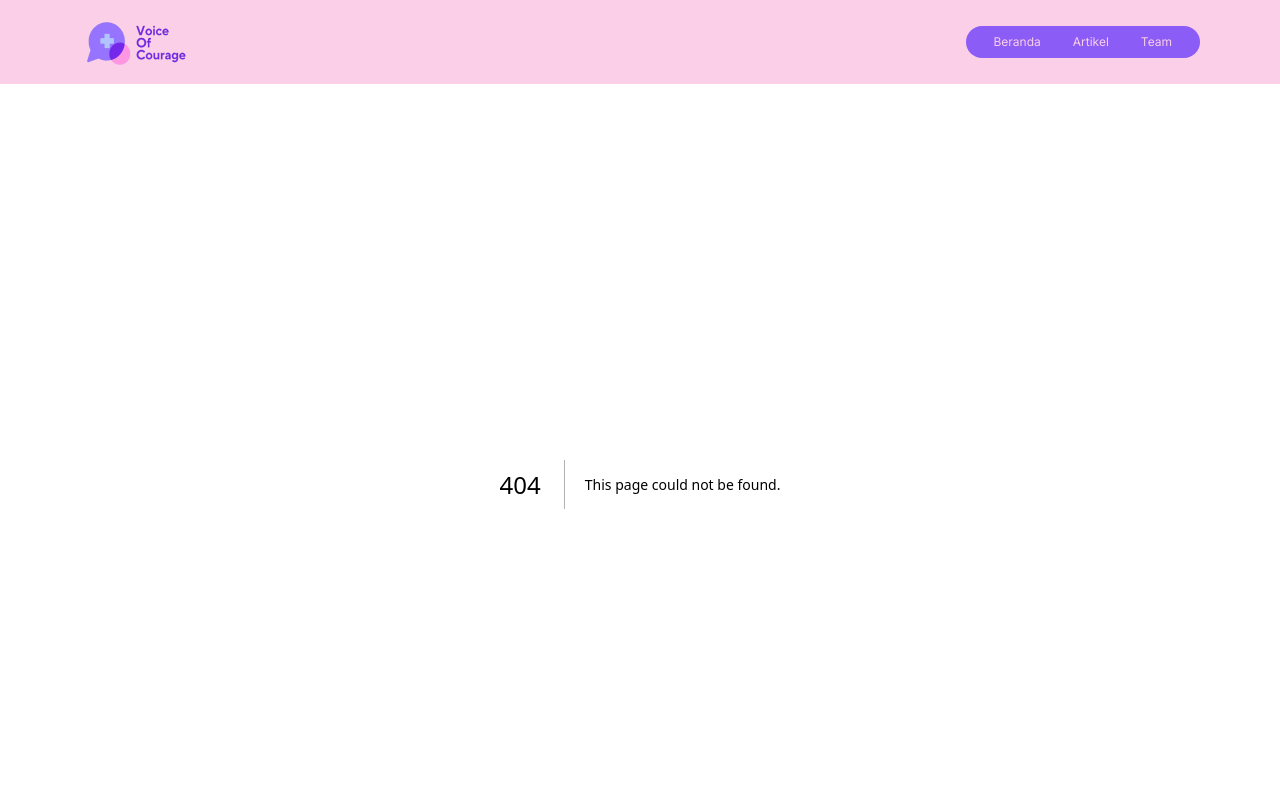
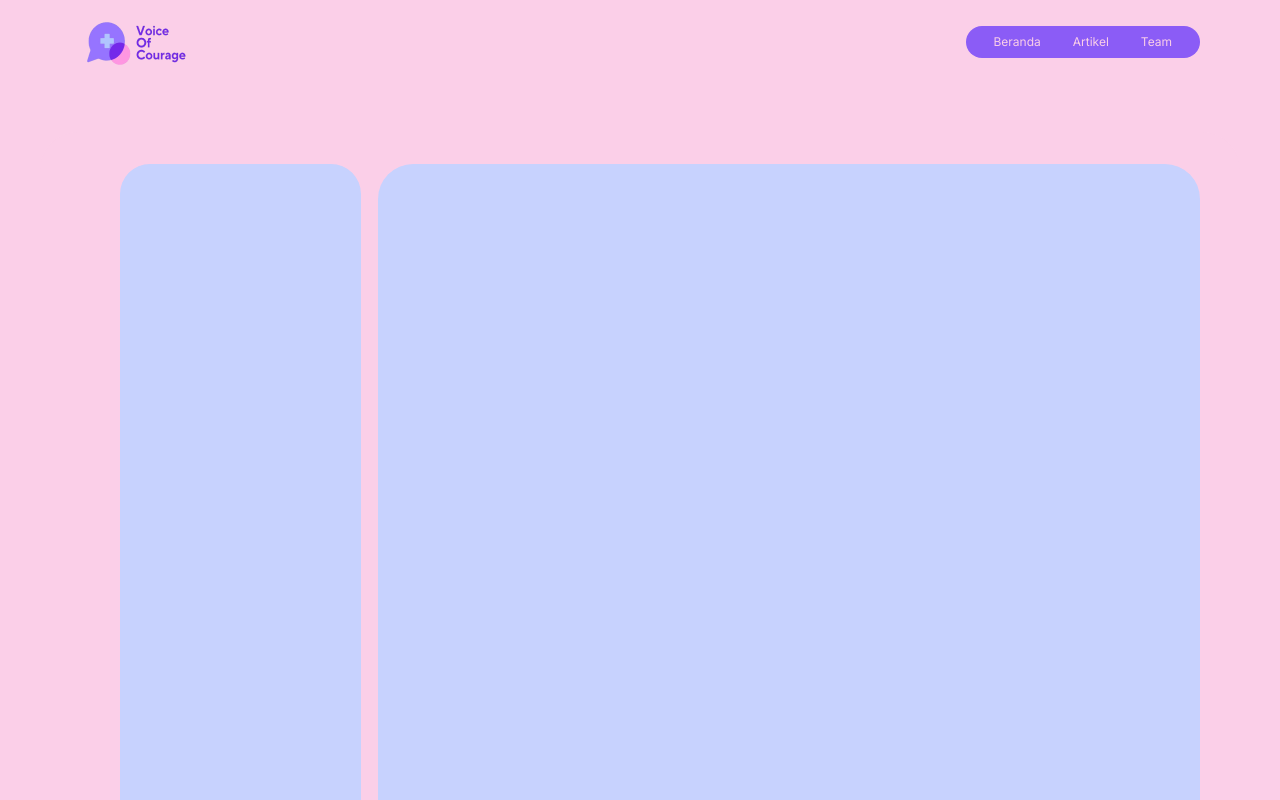
Before and after one commit to Adittyapn/voc, a Next.js app: page /artikel in a window 1280 px wide. Before the commit this address had no page. Shown: the top 800 px of the page. Built offline with nearby package versions, Linux system fonts and the light colour scheme.

Commit message:
feat: add artikel page

```diff
--- a/src/app/about/page.js
+++ b/src/app/about/page.js
@@ -1,7 +1,7 @@
 import TeamMember from "@/components/TeamMember";
-import * as React from "react";
+import React from "react";
 
-function MyComponent() {
+function AboutPage() {
   return (
     <main className="flex flex-col justify-center px-10 bg-pink-200 max-md:px-5">
       <div className="flex justify-center items-center px-16 bg-pink-200 rounded-[38px] max-md:px-5 max-md:max-w-full">
@@ -22,4 +22,4 @@ function MyComponent() {
   );
 }
 
-export default MyComponent;
+export default AboutPage;
--- /dev/null
+++ b/src/app/artikel/page.js
@@ -0,0 +1,28 @@
+import React from "react";
+
+function artikel() {
+  return (
+    <main className="flex flex-col justify-center px-10 py-12 bg-pink-200 max-md:px-5">
+      <section className="px-20 pt-8 pb-20 bg-pink-200 rounded-[38px] max-md:px-5 max-md:max-w-full">
+        <div className="flex gap-5 max-md:flex-col max-md:gap-0">
+          <aside className="flex flex-col w-[21%] max-md:ml-0 max-md:w-full">
+            <div
+              tabindex="0"
+              role="region"
+              className="shrink-0 mx-auto bg-indigo-200 h-[782px] rounded-[30px] w-[241px] max-md:mt-10"
+            />
+          </aside>
+          <section className="flex flex-col ml-5 w-[79%] max-md:ml-0 max-md:w-full">
+            <div
+              tabindex="0"
+              role="region"
+              className="shrink-0 mx-auto max-w-full bg-indigo-200 h-[782px] rounded-[35px] w-[906px] max-md:mt-10"
+            />
+          </section>
+        </div>
+      </section>
+    </main>
+  );
+}
+
+export default artikel;
--- a/src/components/Header.js
+++ b/src/components/Header.js
@@ -36,10 +36,10 @@ export default function Header() {
             <Link href="/">Beranda</Link>
           </li>
           <li className="hover:scale-110">
-            <button >Artikel</button>
+            <Link href="/artikel">Artikel</Link>
           </li>
           <li className="hover:scale-110">
-            <Link href="/about" >Team</Link>
+            <Link href="/about">Team</Link>
           </li>
         </ul>
       </div>
```
